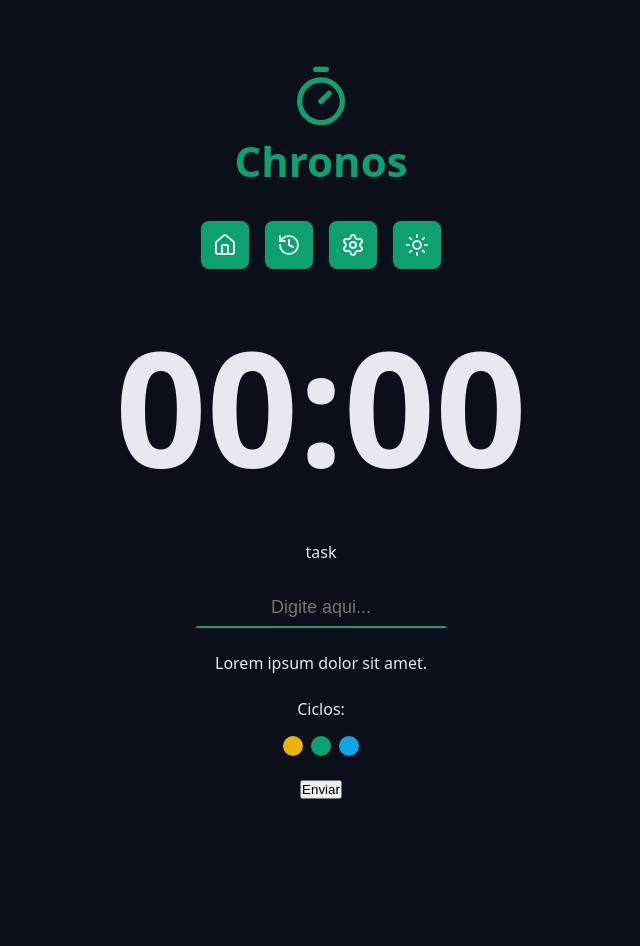
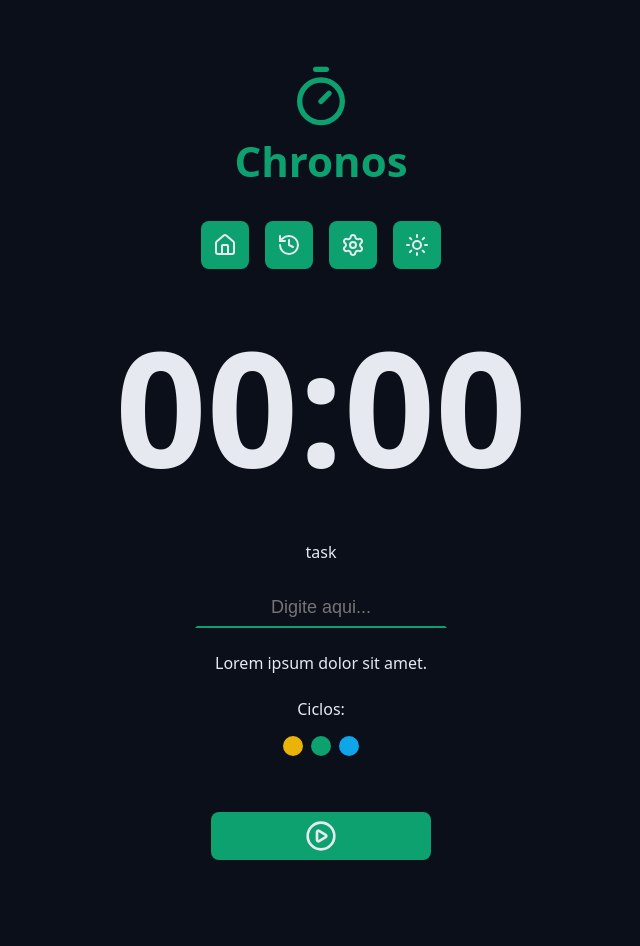
Before and after one commit to EduTiyo/chronos-pomodoro, a React (Vite) app: page / in a window 1280 px wide. Shown: the top 946 px of the page, without its empty margins (319-959 px from the left). Before the commit the page ends 831 px from the top, so only its background shows below. Built offline with nearby package versions, Linux system fonts and the light colour scheme.

Commit message:
feat: default button

```diff
--- a/src/App.tsx
+++ b/src/App.tsx
@@ -7,6 +7,8 @@
 import CountDown from "./components/CountDown";
 import DefaultInput from "./components/DefaultInput";
 import Cycles from "./components/Cycles";
+import DefaultButton from "./components/DefaultButton";
+import { PlayCircleIcon } from "lucide-react";
 
 const App = () => {
   return (
@@ -43,7 +45,8 @@
           </div>
 
           <div className="formRow">
-            <button>Enviar</button>
+            <DefaultButton icon={<PlayCircleIcon />} />
+            <DefaultButton icon={<PlayCircleIcon />} color="red" />
           </div>
         </form>
       </Container>
--- /dev/null
+++ b/src/components/DefaultButton/index.tsx
@@ -0,0 +1,20 @@
+import styles from "./styles.module.css";
+
+type DefaultButtonProps = {
+  icon?: React.ReactNode;
+  color?: "green" | "red";
+} & React.ComponentProps<"button">;
+
+const DefaultButton = ({
+  icon,
+  color = "green",
+  ...props
+}: DefaultButtonProps) => {
+  return (
+    <button className={`${styles.button} ${styles[color]}`} {...props}>
+      {icon}
+    </button>
+  );
+};
+
+export default DefaultButton;
--- /dev/null
+++ b/src/components/DefaultButton/styles.module.css
@@ -0,0 +1,33 @@
+.button {
+  display: flex;
+  align-items: center;
+  justify-content: center;
+  padding: 0.8rem;
+  border-radius: 0.8rem;
+  border: none;
+  background-color: var(--primary);
+  color: var(--text-on-primary);
+  min-width: 22rem;
+  margin: 3.2rem 0;
+  cursor: pointer;
+  transition: all 0.1s ease-in-out;
+}
+
+.button svg {
+  width: 3.2rem;
+  height: 3.2rem;
+}
+
+.button:hover {
+  filter: brightness(80%);
+}
+
+.green {
+  background: var(--primary);
+  color: var(--text-on-primary);
+}
+
+.red {
+  background: var(--error);
+  color: var(--text-on-error);
+}
```
